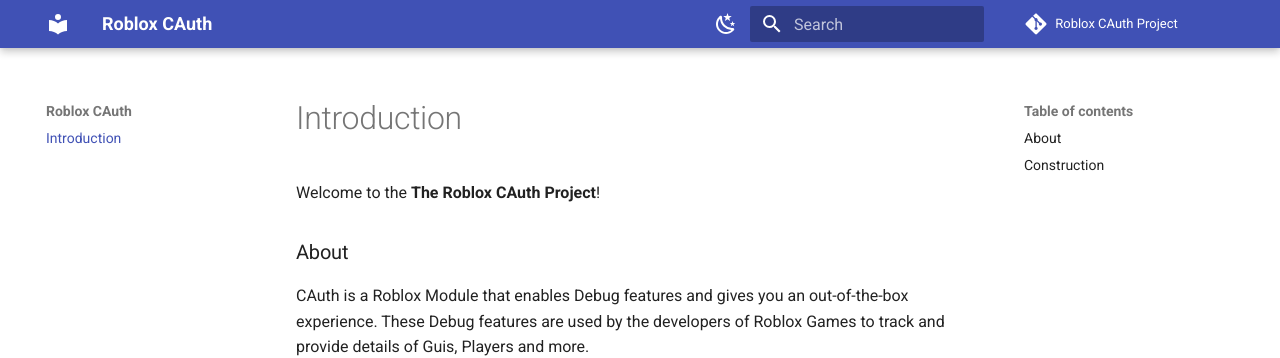
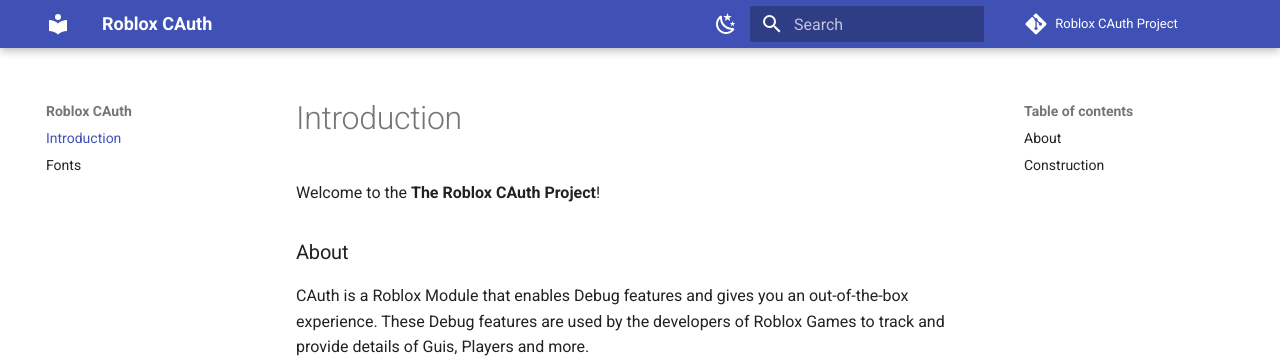
Before and after one commit to LegitCirtuitz/rblxcauth, an MkDocs documentation site: the page built from docs/index.md, in a window 1280 px wide. Shown: the top 358 px of the page. Built offline with MkDocs 1.6.1 and Material for MkDocs 9.7.7, drawn with Linux system fonts in a browser that asks for light colours; comment, search, counter and statistics services are not loaded.

Commit message:
Update mkdocs.yml

```diff
--- a/mkdocs.yml
+++ b/mkdocs.yml
@@ -19,6 +19,7 @@
         name: Switch to light mode
 nav:
   - Introduction: index.md
+  - Fonts: fonts.md
 markdown_extensions:
   - admonition
   - pymdownx.superfences
```
